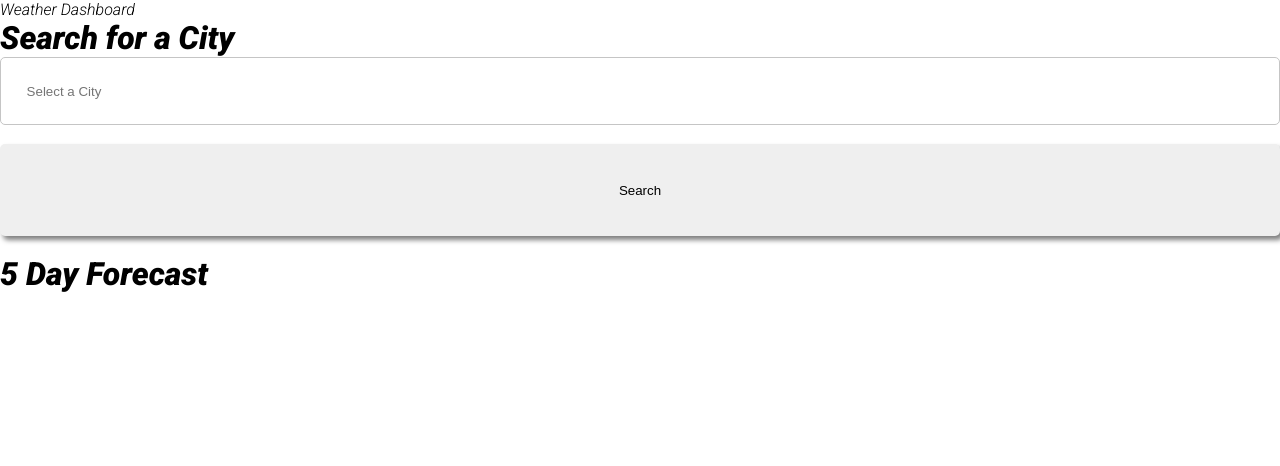
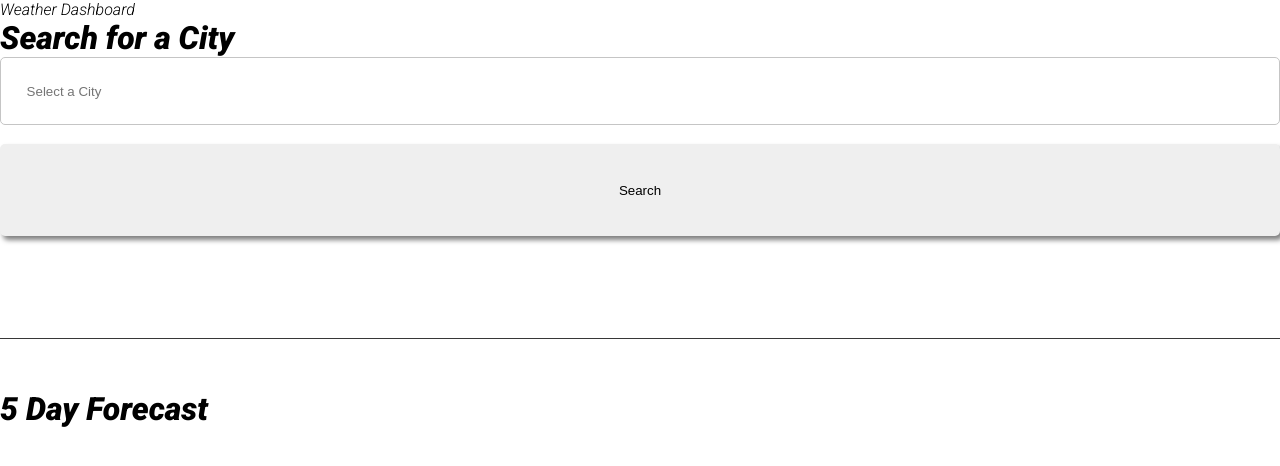
Before and after one commit to BrandonOkman/Weather_Trip, a plain HTML site: page index.html in a window 1280 px wide. Drawn offline with nearby package versions, Linux system fonts and the light colour scheme; files that its build step writes are made by us from their sources; files whose address does not match are found by name.

Commit message:
custom ID's update

```diff
--- a/style.css
+++ b/style.css
@@ -41,3 +41,14 @@ input[type=text] {
 p {
     margin: 1em;
 }
+
+/* Custom IDs */
+
+#form {
+    border-bottom: 1px solid #373737;
+    padding-bottom: 8%;
+}
+
+#history {
+    margin-top: 2em;
+}
```
